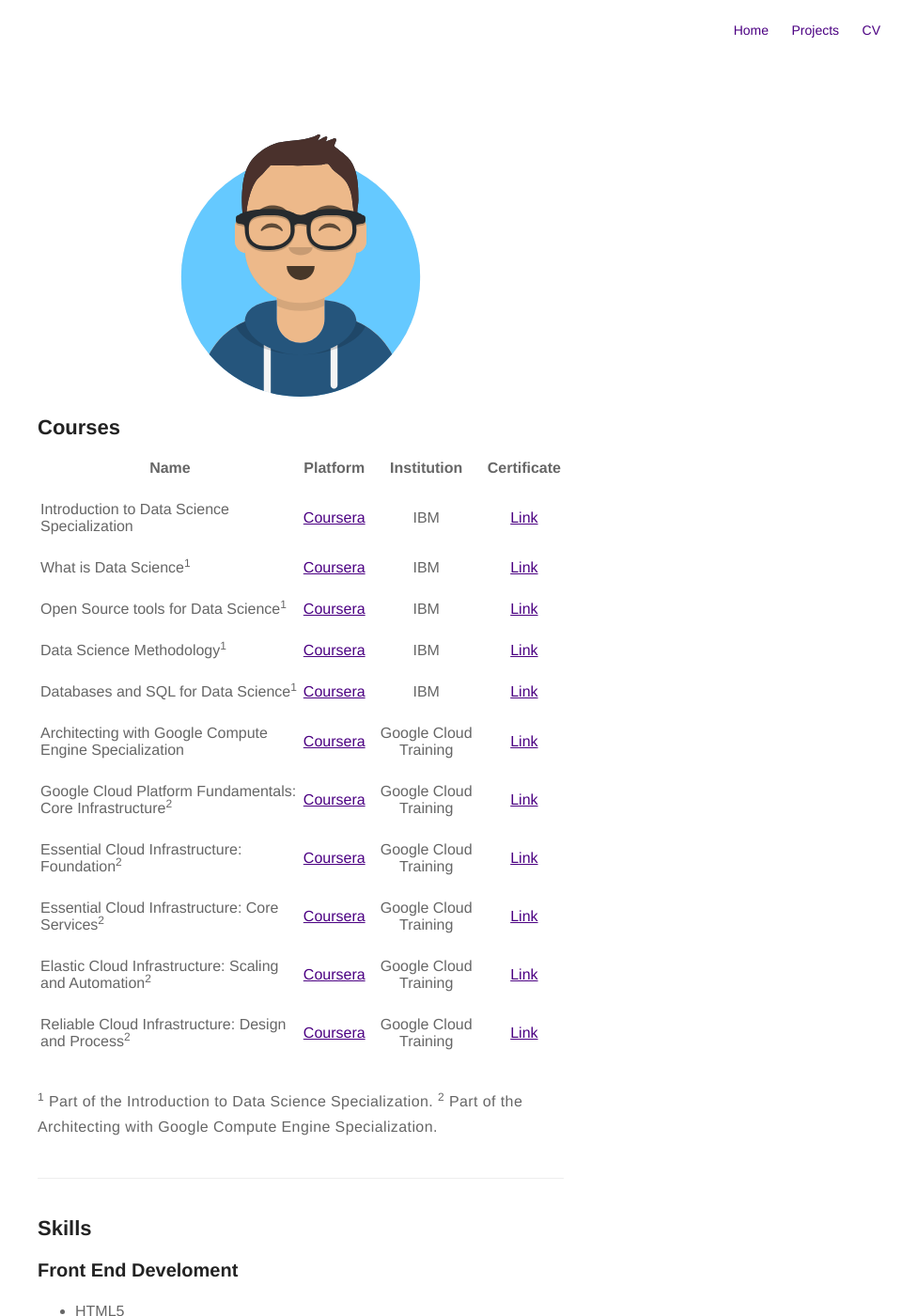
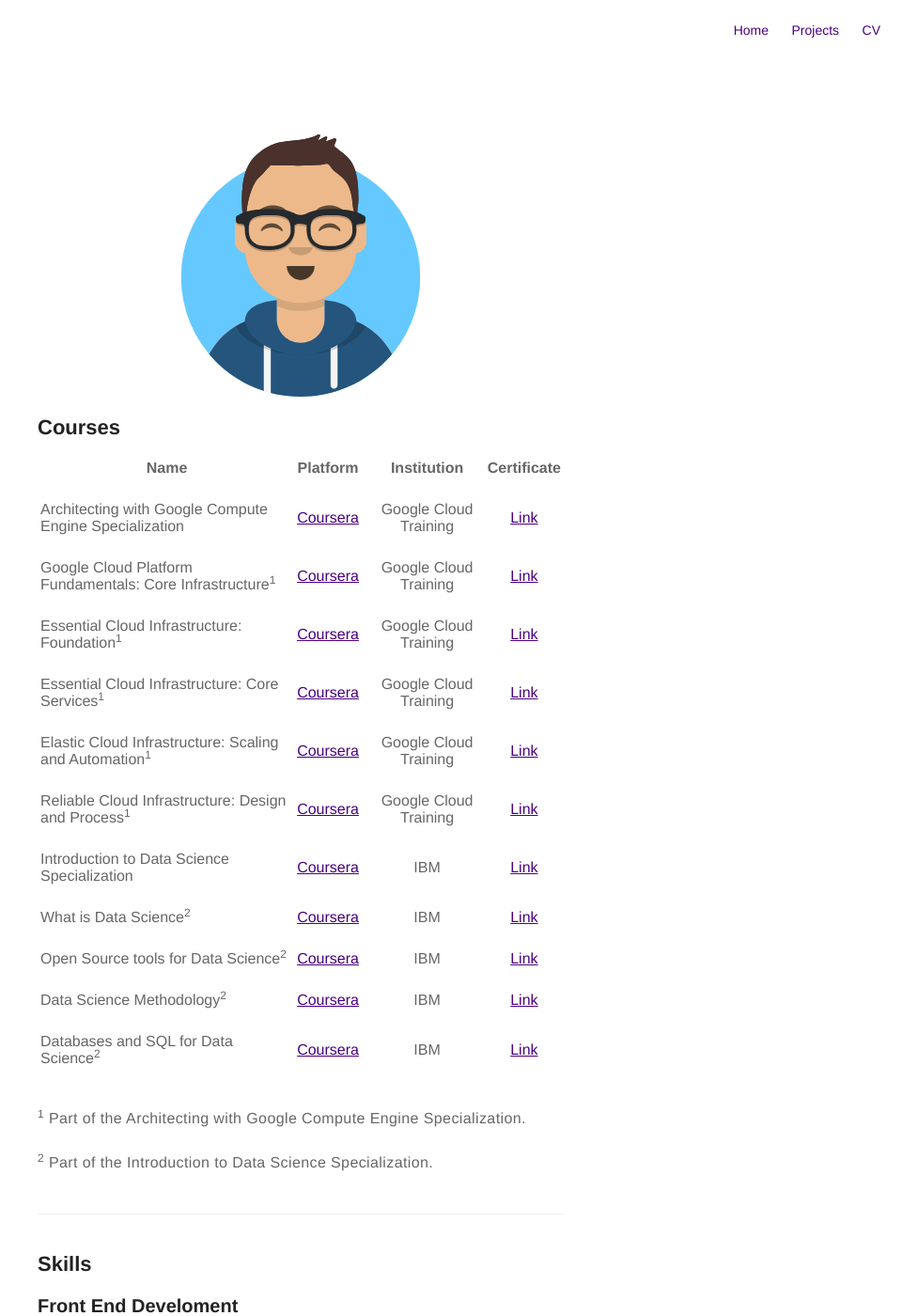
Before and after one commit to HectorBudielE/personal-website, a Jekyll site: the page built from about.md, in a window 1280 px wide and 1400 px high. Shown: the whole window at 94% size, without its empty margins (320-1280 px from the left). Built offline with Jekyll 4.4.1, drawn with Linux system fonts in a browser that asks for light colours.

Commit message:
style: added space in table

```diff
--- a/about.md
+++ b/about.md
@@ -8,34 +8,36 @@ layout: page
 
 <h2>Courses</h2>
 
-|Name|Platform|Institution|Certificate|
-|----|:------:|:---------:|:---------:|
+|Name|Platform| |Institution|Certificate|
+|----|:------:|---|:---------:|:---------:|
+| | | | | |
+|Architecting with Google Compute Engine Specialization|[Coursera](https://www.coursera.org/specializations/gcp-architecture)| |Google Cloud Training|[Link](https://www.coursera.org/account/accomplishments/specialization/certificate/ZJGP26DBWYS5)|
+| | | | | |
+|Google Cloud Platform Fundamentals: Core Infrastructure<sup>1</sup>|[Coursera](https://www.coursera.org/learn/gcp-fundamentals?specialization=gcp-architecture)| |Google Cloud Training|[Link](https://www.coursera.org/account/accomplishments/certificate/2MN84HJ2NJGT)|
+| | | | | |
+|Essential Cloud Infrastructure: Foundation<sup>1</sup>|[Coursera](https://www.coursera.org/learn/gcp-infrastructure-foundation?specialization=gcp-architecture)| |Google Cloud Training|[Link](https://www.coursera.org/account/accomplishments/certificate/XUMN5FWGXUNH)|
 | | | | |
-|Introduction to Data Science Specialization|[Coursera](https://www.coursera.org/specializations/introduction-data-science)|IBM|[Link](https://www.coursera.org/account/accomplishments/specialization/certificate/K8XM9QNNUXZJ?utm_medium=certificate&utm_source=link&utm_campaign=copybutton_certificate&utm_term=long)|
+|Essential Cloud Infrastructure: Core Services<sup>1</sup>|[Coursera](https://www.coursera.org/learn/gcp-infrastructure-core-services?specialization=gcp-architecture)| |Google Cloud Training|[Link](https://www.coursera.org/account/accomplishments/certificate/8WZUVT6EXRZ3)|
 | | | | |
-|What is Data Science<sup>1</sup>|[Coursera](https://www.coursera.org/learn/what-is-datascience)|IBM|[Link](https://www.coursera.org/account/accomplishments/certificate/FGDLUSD779NC)|
+|Elastic Cloud Infrastructure: Scaling and Automation<sup>1</sup>|[Coursera](https://www.coursera.org/learn/gcp-infrastructure-scaling-automation?specialization=gcp-architecture)| |Google Cloud Training|[Link](https://www.coursera.org/account/accomplishments/certificate/L2U8PJ7TXFUU)|
 | | | | |
-|Open Source tools for Data Science<sup>1</sup>|[Coursera](https://www.coursera.org/learn/open-source-tools-for-data-science)|IBM|[Link](https://www.coursera.org/account/accomplishments/certificate/UEP9DW6WD2MH)|
+|Reliable Cloud Infrastructure: Design and Process<sup>1</sup>|[Coursera](https://www.coursera.org/learn/cloud-infrastructure-design-process)| |Google Cloud Training|[Link](https://www.coursera.org/account/accomplishments/certificate/RAT4CGQ3MC3Z)|
 | | | | |
-|Data Science Methodology<sup>1</sup>|[Coursera](https://www.coursera.org/learn/data-science-methodology)|IBM|[Link](https://www.coursera.org/account/accomplishments/certificate/M35Q4V7XYAFB)|
+|Introduction to Data Science Specialization|[Coursera](https://www.coursera.org/specializations/introduction-data-science)| |IBM|[Link](https://www.coursera.org/account/accomplishments/specialization/certificate/K8XM9QNNUXZJ?utm_medium=certificate&utm_source=link&utm_campaign=copybutton_certificate&utm_term=long)|
 | | | | |
-|Databases and SQL for Data Science<sup>1</sup>|[Coursera](https://www.coursera.org/learn/sql-data-science)|IBM|[Link](https://www.coursera.org/account/accomplishments/certificate/TAHWJVB9V4SR)|
+|What is Data Science<sup>2</sup>|[Coursera](https://www.coursera.org/learn/what-is-datascience)| |IBM|[Link](https://www.coursera.org/account/accomplishments/certificate/FGDLUSD779NC)|
 | | | | |
-|Architecting with Google Compute Engine Specialization|[Coursera](https://www.coursera.org/specializations/gcp-architecture)|Google Cloud Training|[Link](https://www.coursera.org/account/accomplishments/specialization/certificate/ZJGP26DBWYS5)|
+|Open Source tools for Data Science<sup>2</sup>|[Coursera](https://www.coursera.org/learn/open-source-tools-for-data-science)| |IBM|[Link](https://www.coursera.org/account/accomplishments/certificate/UEP9DW6WD2MH)|
 | | | | |
-|Google Cloud Platform Fundamentals: Core Infrastructure<sup>2</sup>|[Coursera](https://www.coursera.org/learn/gcp-fundamentals?specialization=gcp-architecture)|Google Cloud Training|[Link](https://www.coursera.org/account/accomplishments/certificate/2MN84HJ2NJGT)|
+|Data Science Methodology<sup>2</sup>|[Coursera](https://www.coursera.org/learn/data-science-methodology)| |IBM|[Link](https://www.coursera.org/account/accomplishments/certificate/M35Q4V7XYAFB)|
 | | | | |
-|Essential Cloud Infrastructure: Foundation<sup>2</sup>|[Coursera](https://www.coursera.org/learn/gcp-infrastructure-foundation?specialization=gcp-architecture)|Google Cloud Training|[Link](https://www.coursera.org/account/accomplishments/certificate/XUMN5FWGXUNH)|
-| | | | |
-|Essential Cloud Infrastructure: Core Services<sup>2</sup>|[Coursera](https://www.coursera.org/learn/gcp-infrastructure-core-services?specialization=gcp-architecture)|Google Cloud Training|[Link](https://www.coursera.org/account/accomplishments/certificate/8WZUVT6EXRZ3)|
-| | | | |
-|Elastic Cloud Infrastructure: Scaling and Automation<sup>2</sup>|[Coursera](https://www.coursera.org/learn/gcp-infrastructure-scaling-automation?specialization=gcp-architecture)|Google Cloud Training|[Link](https://www.coursera.org/account/accomplishments/certificate/L2U8PJ7TXFUU)|
-| | | | |
-|Reliable Cloud Infrastructure: Design and Process<sup>2</sup>|[Coursera](https://www.coursera.org/learn/cloud-infrastructure-design-process)|Google Cloud Training|[Link](https://www.coursera.org/account/accomplishments/certificate/RAT4CGQ3MC3Z)|
+|Databases and SQL for Data Science<sup>2</sup>|[Coursera](https://www.coursera.org/learn/sql-data-science)| |IBM|[Link](https://www.coursera.org/account/accomplishments/certificate/TAHWJVB9V4SR)|
 | | | | |
 
-<sup>1</sup> Part of the Introduction to Data Science Specialization.
-<sup>2</sup> Part of the Architecting with Google Compute Engine Specialization.
+<sup>1</sup> Part of the Architecting with Google Compute Engine Specialization.
+
+<sup>2</sup> Part of the Introduction to Data Science Specialization.
+
 
 ---
 
```
